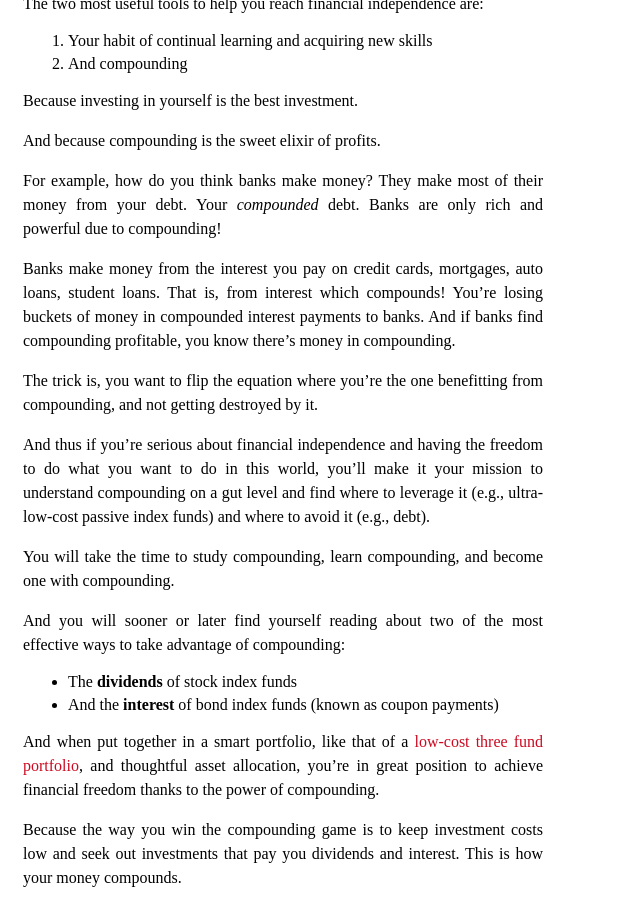
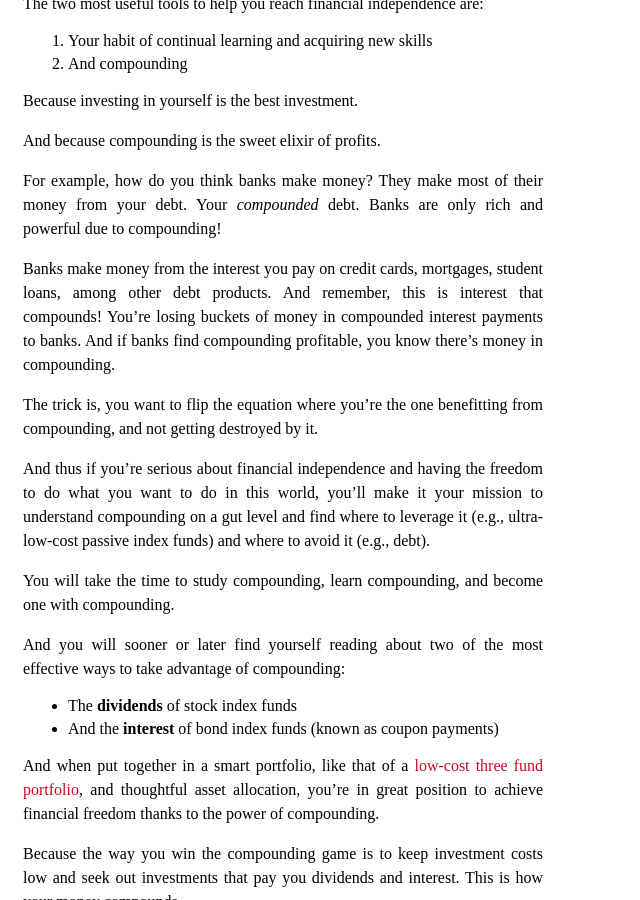
Before and after one commit to danilosierrac/gilbert-index, a Jekyll site: the page built from _posts/2017-03-15-sweet-compounding.md, in a window 1280 px wide and 900 px high, scrolled down 911 px. Shown: the whole window, without its empty margins (0-640 px from the left). Built offline with Jekyll 4.4.1, drawn with Linux system fonts in a browser that asks for light colours.

Commit message:
article: Edited Sweet Compounding

```diff
--- a/_posts/2017-03-15-sweet-compounding.md
+++ b/_posts/2017-03-15-sweet-compounding.md
@@ -35,7 +35,7 @@ And because compounding is the sweet elixir of profits.
 
 For example, how do you think banks make money? They make most of their money from your debt. Your *compounded* debt. Banks are only rich and powerful due to compounding!
 
-Banks make money from the interest you pay on credit cards, mortgages, auto loans, student loans. That is, from interest which compounds! You’re losing buckets of money in compounded interest payments to banks. And if banks find compounding profitable, you know there’s money in compounding.
+Banks make money from the interest you pay on credit cards, mortgages, student loans, among other debt products. And remember, this is interest that compounds! You’re losing buckets of money in compounded interest payments to banks. And if banks find compounding profitable, you know there’s money in compounding.
 
 The trick is, you want to flip the equation where you’re the one benefitting from compounding, and not getting destroyed by it.
 
```
